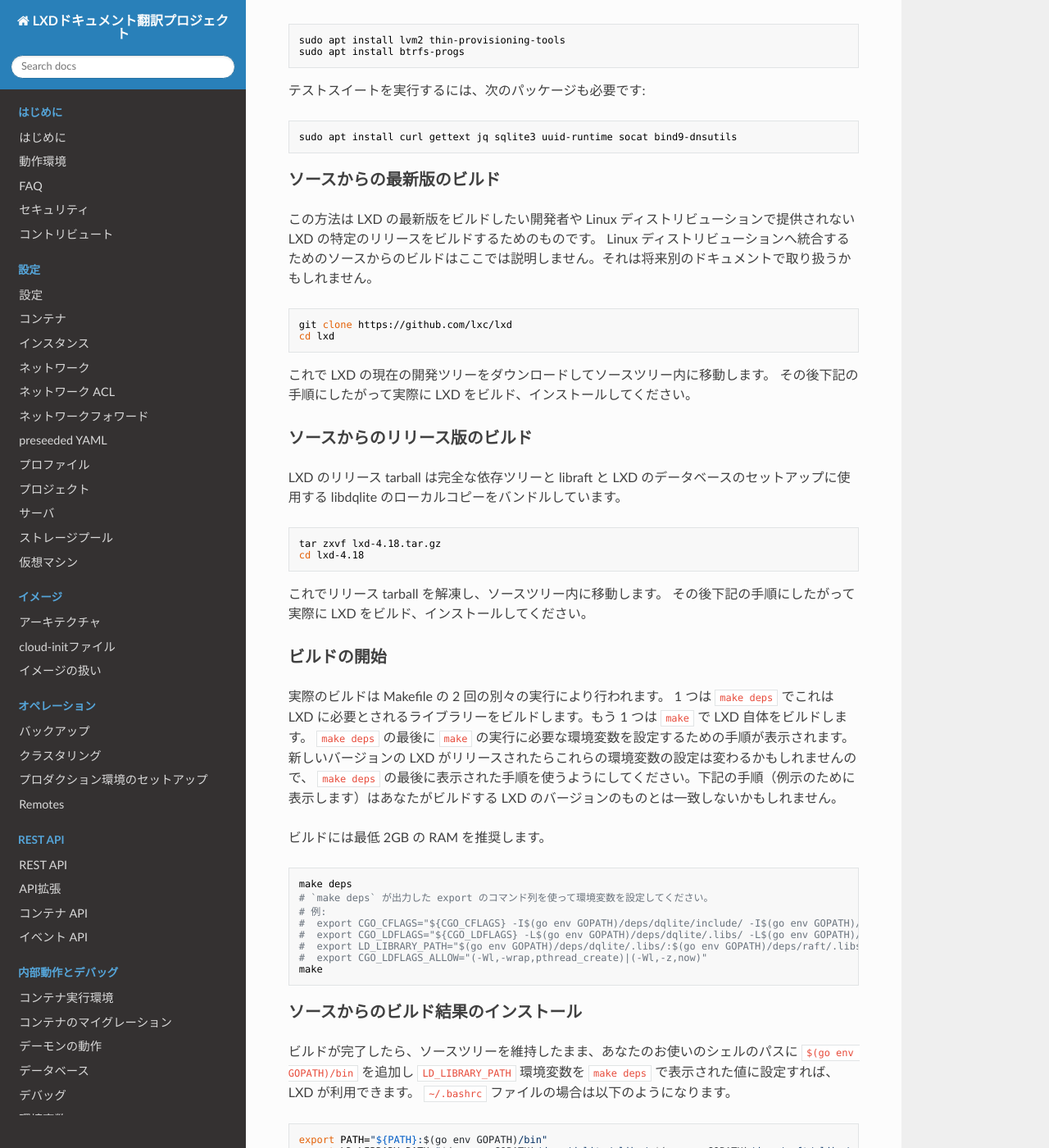
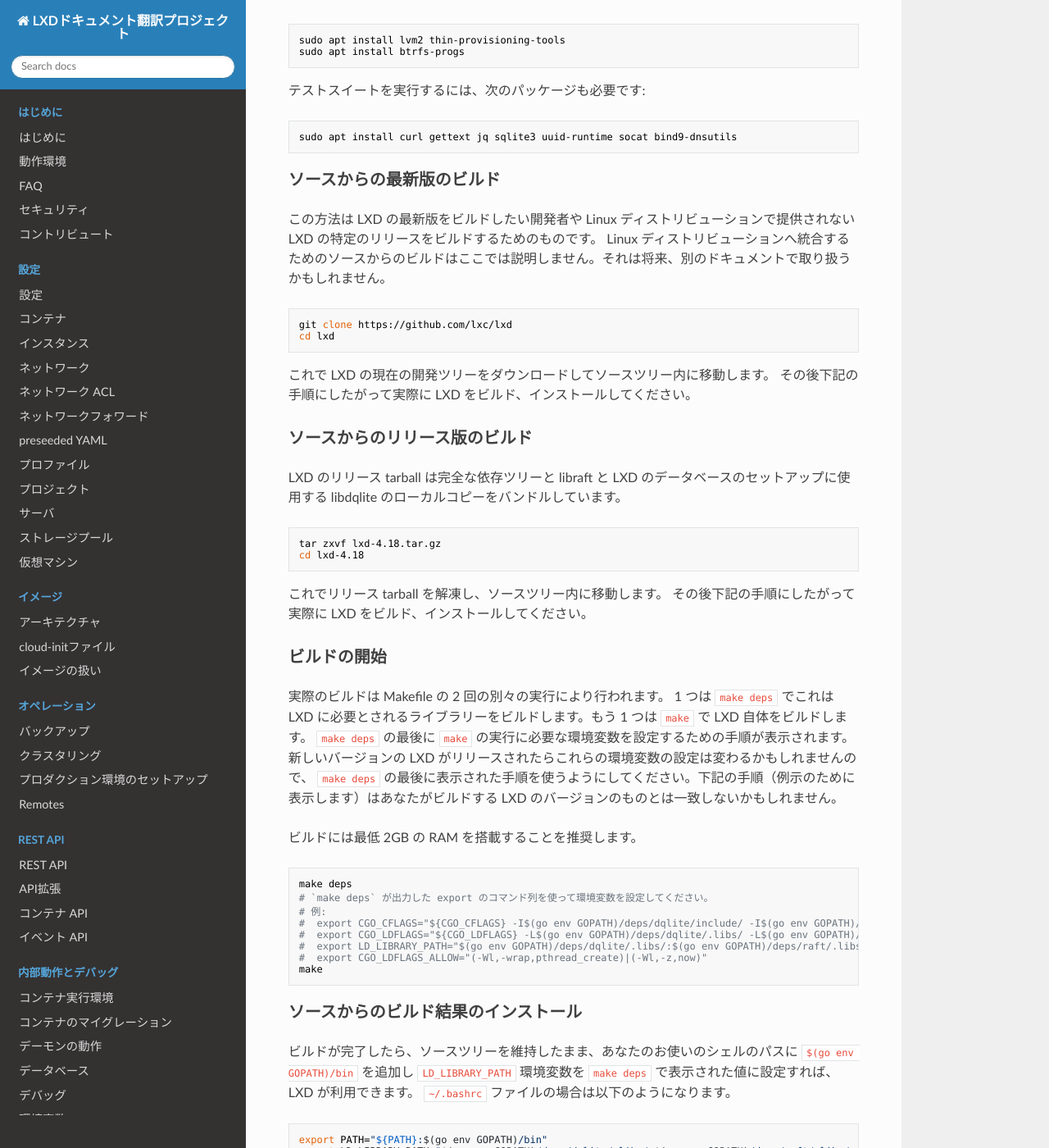
Before and after one commit to lxc-jp/lxd-ja, an MkDocs documentation site: the page built from doc/installing.md, in a window 1280 px wide and 1400 px high, scrolled down 556 px. Shown: the whole window at 82% size. Built offline with MkDocs 1.6.1, drawn with Linux system fonts in a browser that asks for light colours; nearby versions of some CDN libraries; old or Windows-style settings are respelled for this version of MkDocs.

Commit message:
Improve translation of LXD 4.21
Signed-off-by: Hiroaki Nakamura <hnakamur@gmail.com>

````diff
--- a/doc/installing.md
+++ b/doc/installing.md
@@ -43,7 +43,7 @@ sudo apt install curl gettext jq sqlite3 uuid-runtime socat bind9-dnsutils
 ```
 
 ### ソースからの最新版のビルド <!-- From Source: Building the latest version -->
-この方法は LXD の最新版をビルドしたい開発者や Linux ディストリビューションで提供されない LXD の特定のリリースをビルドするためのものです。 Linux ディストリビューションへ統合するためのソースからのビルドはここでは説明しません。それは将来別のドキュメントで取り扱うかもしれません。
+この方法は LXD の最新版をビルドしたい開発者や Linux ディストリビューションで提供されない LXD の特定のリリースをビルドするためのものです。 Linux ディストリビューションへ統合するためのソースからのビルドはここでは説明しません。それは将来、別のドキュメントで取り扱うかもしれません。
 <!--
 These instructions for building from source are suitable for individual developers who want to build the latest version
 of LXD, or build a specific release of LXD which may not be offered by their Linux distribution. Source builds for
@@ -93,7 +93,7 @@ variable settings may change, so be sure to use the ones displayed at the end of
 below (shown for example purposes) may not exactly match what your version of LXD requires:
 -->
 
-ビルドには最低 2GB の RAM を推奨します。
+ビルドには最低 2GB の RAM を搭載することを推奨します。
 <!--
 We recommend having at least 2GB of RAM to allow the build to complete.
 -->
````
Also changed, not shown: doc/clustering.md (+1 -1 lines), doc/instances.md (+1 -1 lines), doc/storage.md (+1 -1 lines).
